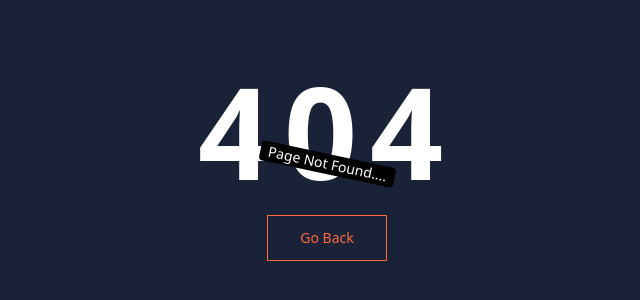
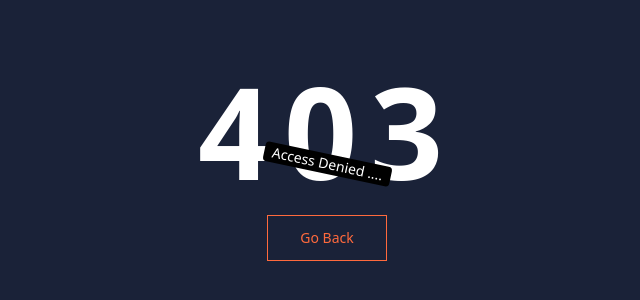
Before and after one commit to Nikhilendra1234/Lms_Frontend, a React (Vite) app: page /denied in a window 1280 px wide. Before the commit this address had no page. Shown: the part 236-536 px from the top of the page, without its empty margins (313-953 px from the left). Built offline with nearby package versions, Linux system fonts and the light colour scheme.

Commit message:
Added Denied Page

```diff
--- a/src/App.jsx
+++ b/src/App.jsx
@@ -5,6 +5,7 @@
 import AboutUs from './pages/AboutUs.jsx'
 import Contact from './pages/ContactUs.jsx'
 import CourseList from './pages/Courses/CourseList.jsx'
+import Denied from './pages/Denied.jsx'
 import HomePage from './pages/Homepage.jsx'
 import Login from './pages/Login.jsx'
 import NotFound from './pages/NotFound.jsx'
@@ -25,6 +26,9 @@
         <Route path='/contact' element={<Contact />}/>
         <Route path='/signup' element={<SignUp />}/>
         <Route path='/login' element={<Login />}/>
+
+        <Route path='/denied' element={<Denied />}/>
+
         <Route path='*' element={<NotFound />}/>
       </Routes>
   )
--- /dev/null
+++ b/src/pages/Denied.jsx
@@ -0,0 +1,25 @@
+
+import { useNavigate} from "react-router-dom";
+
+function Denied(){
+    const navigate=useNavigate();
+    return(
+        <div className="w-full flex flex-col justify-center items-center h-screen bg-[#1A2238]">
+            <h1 className="font-extrabold text-white text-9xl tracking-widest">
+                403
+            </h1>
+            <div className="bg-black px-2 text-sm rounded rotate-12 text-white absolute border-1 border-white">
+              Access Denied ....
+            </div>
+            <button className="mt-5">
+                <a  className="relative inline-block text-sm font-medium text-[#FF6A3D] group active:text-yellow-500 focus:outline-none focus:ring">
+                    <span  onClick={()=>navigate(-1)} className="relative block px-8 py-3 bg-[#1A2238] border border-current">
+                        Go Back
+                    </span>
+                </a>
+            </button>
+        </div>
+    );
+}
+
+export default Denied
```
